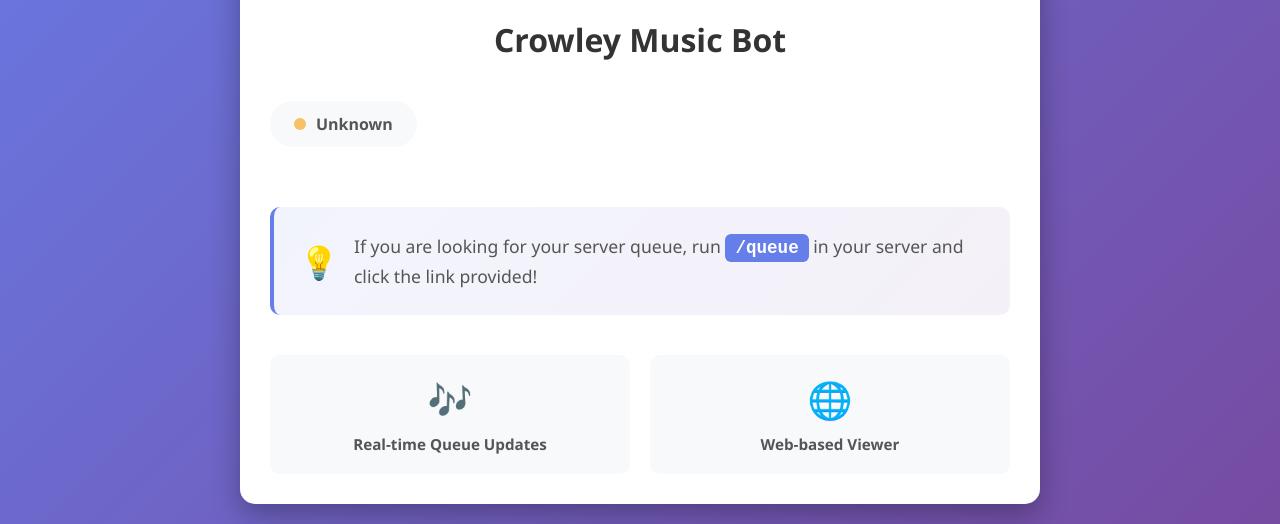
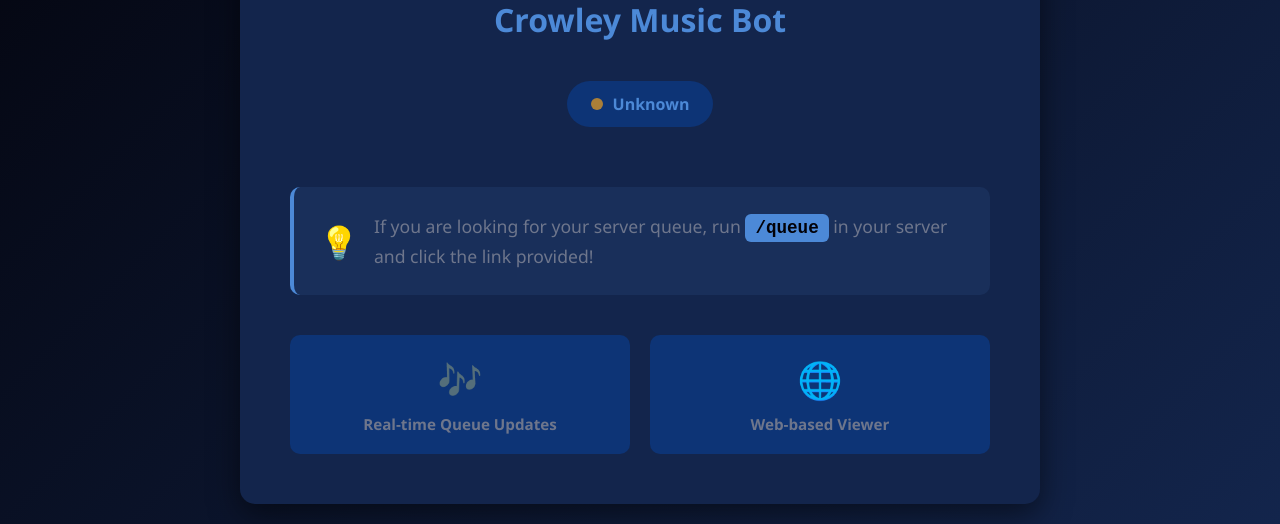
Before and after one commit to Postman67/crowley-site, a Flask app: page / in a window 1280 px wide. Shown: the part 415-939 px from the top of the page. Run offline with Flask 3, Linux system fonts and the light colour scheme.

Commit message:
Updated styel to dark and crowley colros

```diff
--- a/static/css/style.css
+++ b/static/css/style.css
@@ -6,7 +6,7 @@
 
 body {
     font-family: 'Segoe UI', Tahoma, Geneva, Verdana, sans-serif;
-    background: linear-gradient(135deg, #667eea 0%, #764ba2 100%);
+    background: linear-gradient(135deg, #020107 0%, #13254c 100%);
     min-height: 100vh;
     padding: 20px;
 }
@@ -14,14 +14,14 @@
 .container {
     max-width: 800px;
     margin: 0 auto;
-    background: white;
+    background: #13254c;
     border-radius: 15px;
     padding: 30px;
-    box-shadow: 0 10px 30px rgba(0, 0, 0, 0.3);
+    box-shadow: 0 10px 30px rgba(0, 0, 0, 0.5);
 }
 
 h1 {
-    color: #333;
+    color: #4c89d7;
     margin-bottom: 20px;
     text-align: center;
     font-size: 2em;
@@ -53,7 +53,7 @@
     align-items: center;
     gap: 10px;
     padding: 12px 24px;
-    background: #f8f9fa;
+    background: #0d3476;
     border-radius: 25px;
     margin: 20px 0 30px 0;
 }
@@ -88,13 +88,13 @@
 
 .status-text {
     font-weight: 600;
-    color: #555;
+    color: #4c89d7;
     text-transform: capitalize;
 }
 
 .info-card {
-    background: linear-gradient(135deg, #667eea15 0%, #764ba215 100%);
-    border-left: 4px solid #667eea;
+    background: rgba(76, 137, 215, 0.1);
+    border-left: 4px solid #4c89d7;
     padding: 25px;
     border-radius: 10px;
     margin: 30px 0;
@@ -109,7 +109,7 @@
 }
 
 .info-message {
-    color: #555;
+    color: #6e768c;
     font-size: 1.1em;
     line-height: 1.6;
     margin: 0;
@@ -117,8 +117,8 @@
 }
 
 .info-message code {
-    background: #667eea;
-    color: white;
+    background: #4c89d7;
+    color: #020107;
     padding: 4px 10px;
     border-radius: 6px;
     font-family: 'Courier New', monospace;
@@ -139,14 +139,14 @@
     align-items: center;
     gap: 10px;
     padding: 20px;
-    background: #f8f9fa;
+    background: #0d3476;
     border-radius: 10px;
     transition: transform 0.2s, box-shadow 0.2s;
 }
 
 .feature-item:hover {
     transform: translateY(-5px);
-    box-shadow: 0 5px 15px rgba(102, 126, 234, 0.2);
+    box-shadow: 0 5px 15px rgba(76, 137, 215, 0.3);
 }
 
 .feature-icon {
@@ -154,7 +154,7 @@
 }
 
 .feature-text {
-    color: #555;
+    color: #6e768c;
     font-weight: 600;
     font-size: 0.95em;
 }
--- a/static/js/queue.js
+++ b/static/js/queue.js
@@ -61,7 +61,7 @@
         queue.forEach((song, index) => {
             queueHTML += `
                 <li class="queue-item">
-                    <span class="queue-item-number">${index + 1}</span>
+                    <span class="queue-item-number"># ${index + 1}</span>
                     <div class="song-info">
                         <div class="song-title">${escapeHtml(song.title)}</div>
                         <div class="song-author">by ${escapeHtml(song.author)}</div>
--- a/templates/index.html
+++ b/templates/index.html
@@ -30,7 +30,7 @@
         <div class="hero-section">
             <div class="bot-icon">
                 <img src="/static/images/crowleypfp.gif" alt="Crowley" style="object-fit: cover; border-radius: 50%;">
-            </div></div>
+            </div>
             <h1>{{ bot_info.name }}</h1>
 
             <div class="status-indicator">
```
Also changed, not shown: other parts of static/css/style.css (+27 -28 lines).
